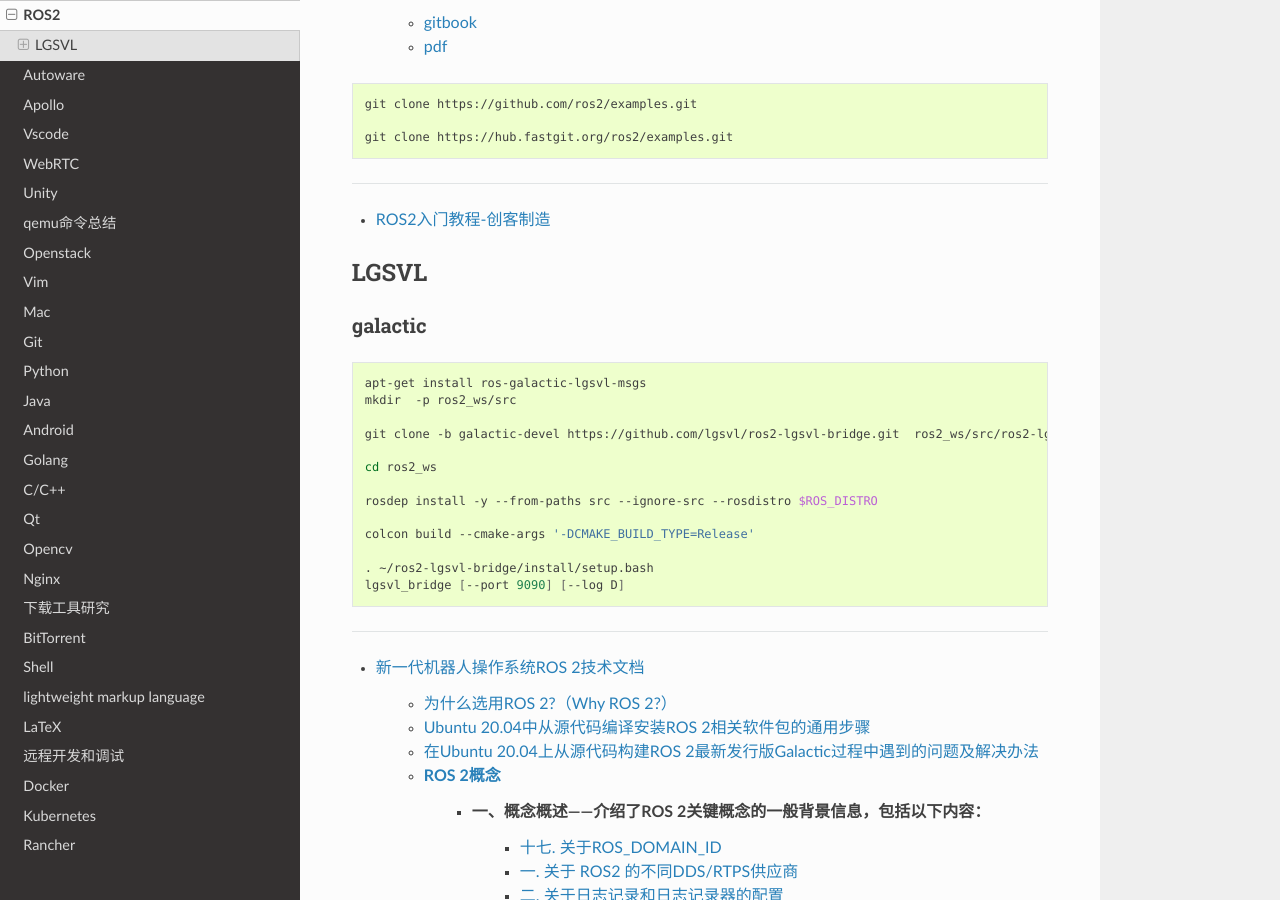
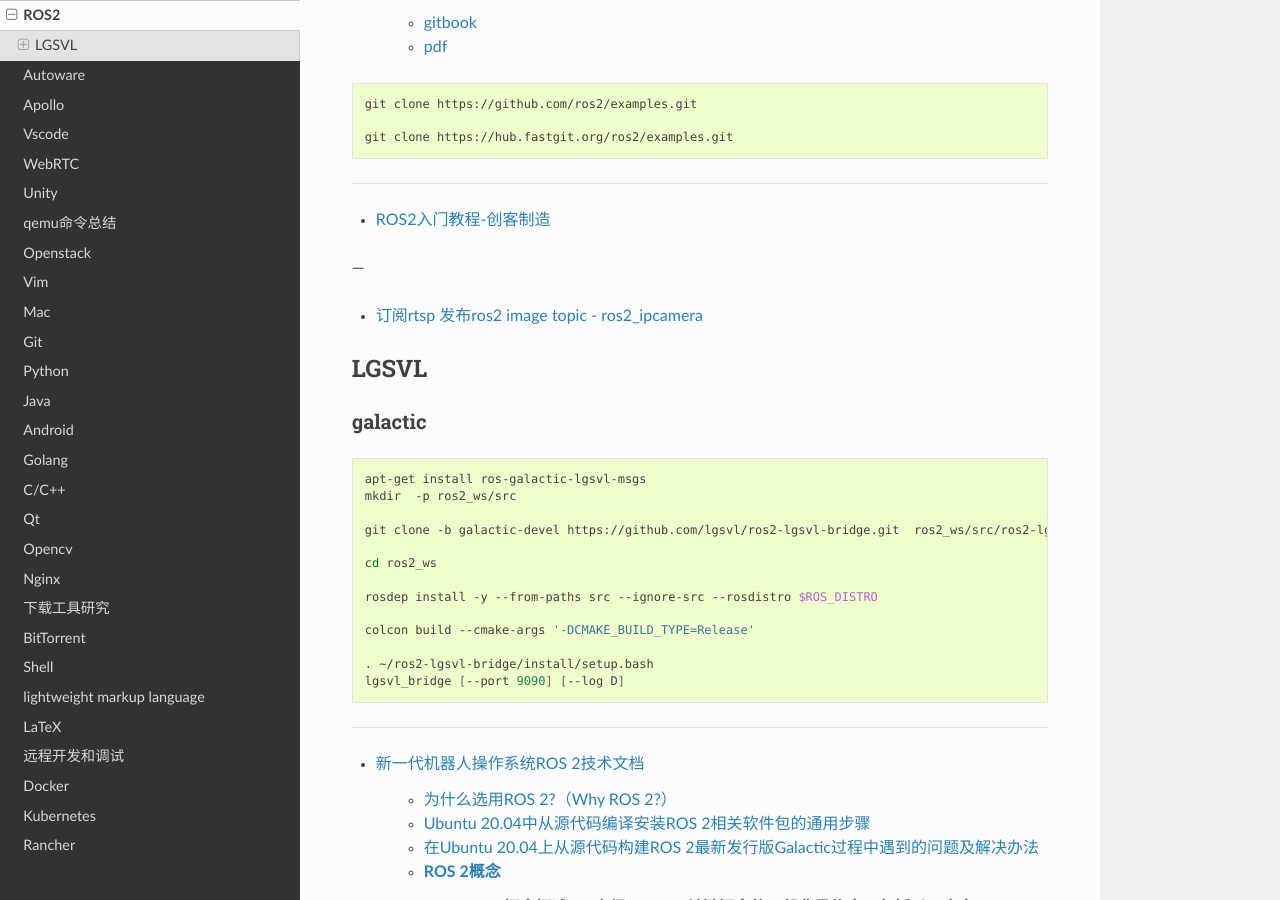
Before and after one commit to my-rds-store/my_space, a Sphinx documentation site: the page built from source/ros/ros2.rst, in a window 1280 px wide and 900 px high, scrolled down 2920 px. Built offline with Sphinx 7.4.7 and the Read the Docs theme 2.0.0, drawn with Linux system fonts in a browser that asks for light colours.

Commit message:
update ...

```diff
--- a/source/autoware/autoware_iv.rst
+++ b/source/autoware/autoware_iv.rst
@@ -149,9 +149,6 @@
     ros2 launch tensorrt_yolo tensorrt_yolo.launch.xml \
         engine_file:=${HOME}/autoware.galactic/install/tensorrt_yolo/share/tensorrt_yolo/data/yolov3.engine
 
-
-
-
 .. raw:: html
 
     <iframe frameborder="no" border="0" marginwidth="0" marginheight="0" width=330 height=86 src="http://music.163.com/outchain/player?type=2&id=31445554&auto=1&height=66">
--- a/source/ros/index.rst
+++ b/source/ros/index.rst
@@ -514,6 +514,8 @@
             <node name="image_decompresser" type="republish" pkg="image_transport" output="screen" args="compressed in:=/simulator/camera_node/image raw out:=/image_raw">
             </node>
         </launch>
+
+* `订阅 rtsp topic 发送 rtsp - ros_rtsp <https://github.com/CircusMonkey/ros_rtsp.git>`_
 
 * `rocon_rtsp_camera_relay  <http://wiki.ros.org/action/fullsearch/rocon_rtsp_camera_relay?action=fullsearch&context=180&value=linkto%3A%22rocon_rtsp_camera_relay%22>`_
     * `参考 - Ubuntu利用ROS搭建手机移动网络摄像头 (Android) <https://www.bbsmax.com/A/E35pOMWgJv/>`_
--- a/source/ros/ros2.rst
+++ b/source/ros/ros2.rst
@@ -174,6 +174,10 @@
 ----
 
 * `ROS2入门教程-创客制造 <https://www.ncnynl.com/archives/201801/2250.html>`_
+
+---
+
+* `订阅rtsp 发布ros2 image topic - ros2_ipcamera <https://github.com/surfertas/ros2_ipcamera.git>`_
 
 
 
```
